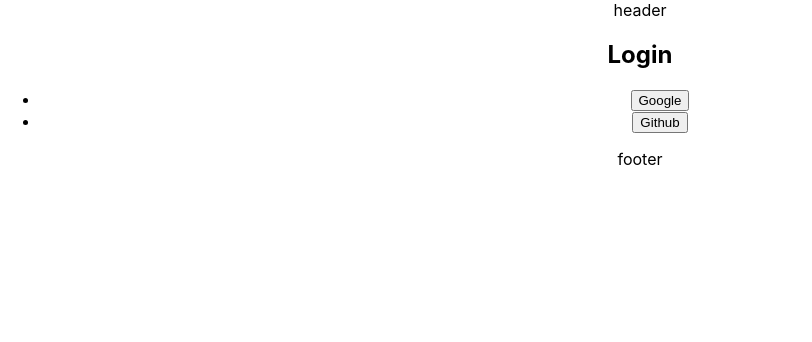
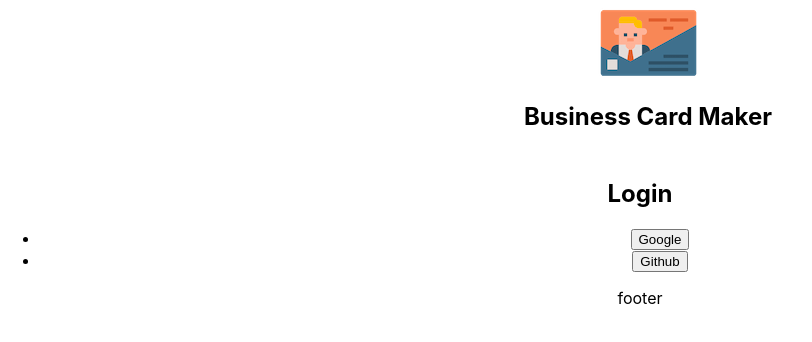
Before and after one commit to zynk82/card-maker, a React (Create React App) app: page / in a window 1280 px wide. Shown: the top 342 px of the page, without its empty margins (0-812 px from the left). Built offline with nearby package versions, Linux system fonts and the light colour scheme; no server answers.

Commit message:
keep going

```diff
--- /dev/null
+++ b/src/components/header/header.module.css
@@ -0,0 +1,17 @@
+@value makerGreen, makerWhite from '../../common/colors.css';
+
+.header {
+    width: 100%;
+    text-align: center;
+    padding: 0.5em;
+    background: makerGreen;
+}
+
+.logo {
+    width: 3em;
+}
+
+.title {
+    margin: 0;
+    color: makerWhite;
+}
--- a/src/components/header/header.tsx
+++ b/src/components/header/header.tsx
@@ -1,9 +1,21 @@
 import React from 'react';
+import styles from './header.module.css';
 
-const Header = () => {
+type HeaderProps = {
+    onLogout?: () => void;
+}
+
+const Header = ({onLogout}: HeaderProps) => {
     return (
         <div>
-            header
+            <header className={styles.header}>
+                {
+                    onLogout &&
+                    <button onClick={onLogout}>Logout</button>
+                }
+                <img src='/images/logo.png' alt='logo'/>
+                <h1>Business Card Maker</h1>
+            </header>
         </div>
     );
 };
--- a/src/components/login/login.module.css
+++ b/src/components/login/login.module.css
@@ -0,0 +1,3 @@
+h1 {
+
+}
--- a/src/components/login/login.tsx
+++ b/src/components/login/login.tsx
@@ -2,6 +2,7 @@ import React, {useCallback} from 'react';
 import Header from "../header/header";
 import Footer from "../footer/footer";
 import {AuthService} from "../../service/AuthService";
+// import styles from './login.module.css';
 
 const Login = () => {
     const onGoogleClick = useCallback(() => {
```
